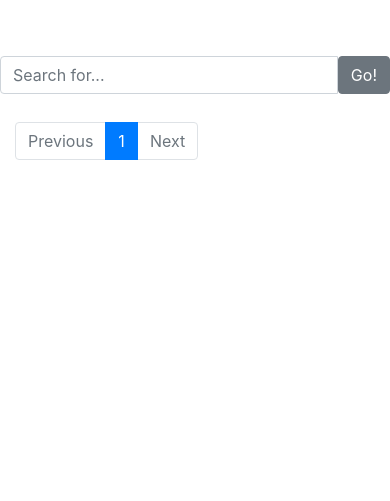
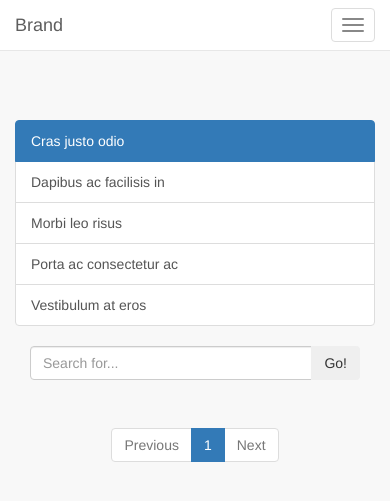
Before and after one commit to ilyeshammadi/bookslib, a Django app: page /books/ in a window 390 px wide. Shown: the top 501 px of the page. Run offline with Django 3.2, Linux system fonts and the light colour scheme; data that the repository does not hold is empty; parts of the project's set-up code (start-up, migrations or seed data) failed here and were passed over; some libraries are stand-ins or nearby versions.

Commit message:
style:	Migrate from Bootstrap 4 to Bootstrap 3

```diff
--- a/books_library/static/css/books/book_detail.css
+++ b/books_library/static/css/books/book_detail.css
@@ -24,6 +24,7 @@
 .share {
   display: flex;
   justify-content: center;
+  align-items: center;
 
   margin-top: 8px;
   margin-bottom: 18px;
@@ -44,3 +45,8 @@
 #image-wrapper {
   text-align: center;
 }
+
+.tags {
+  margin-top: 12px;
+  margin-bottom: 12px;
+}
--- a/books_library/static/css/books/index.css
+++ b/books_library/static/css/books/index.css
@@ -28,3 +28,7 @@
 .book-author > span {
   color: cornflowerblue;
 }
+
+.book-image-wrapper {
+  text-align: center;
+}
--- a/books_library/static/css/pages/home.css
+++ b/books_library/static/css/pages/home.css
@@ -1,5 +1,5 @@
 .cover-page {
-  height: calc(100vh - 54px);
+  height: 100vh;
   width: 100vw;
 
   display: flex;
@@ -19,6 +19,6 @@
 
 }
 
-.m-b-1 {
-  margin-bottom: 0 !important;
+.main-content {
+  margin-top: 0 !important;
 }
--- a/books_library/static/css/project.css
+++ b/books_library/static/css/project.css
@@ -36,3 +36,15 @@
 [hidden][style="display: block;"] {
   display: block !important;
 }
+
+.main-content {
+  margin-top: 120px;
+}
+
+body {
+  background-color: #f8f8f8;
+}
+
+.navbar-default {
+  background-color: white;
+}
--- a/books_library/templates/base.html
+++ b/books_library/templates/base.html
@@ -14,9 +14,9 @@
     <![endif]-->
 
     {% block css %}
-        <!-- Latest compiled and minified Bootstrap 4 Alpha 4 CSS -->
-        <link rel="stylesheet" href="https://maxcdn.bootstrapcdn.com/bootstrap/4.0.0-alpha.4/css/bootstrap.min.css"
-              integrity="sha384-2hfp1SzUoho7/TsGGGDaFdsuuDL0LX2hnUp6VkX3CUQ2K4K+xjboZdsXyp4oUHZj"
+        <!-- Latest compiled and minified CSS -->
+        <link rel="stylesheet" href="https://maxcdn.bootstrapcdn.com/bootstrap/3.3.7/css/bootstrap.min.css"
+              integrity="sha384-BVYiiSIFeK1dGmJRAkycuHAHRg32OmUcww7on3RYdg4Va+PmSTsz/K68vbdEjh4u"
               crossorigin="anonymous">
 
         <!-- Your stuff: Third-party CSS libraries go here -->
@@ -35,7 +35,7 @@
 
 {% include 'components/navbar.html' %}
 
-<div class="">
+<div class="main-content">
 
     {% if messages %}
         {% for message in messages %}
@@ -62,8 +62,9 @@
     <script src="https://cdnjs.cloudflare.com/ajax/libs/tether/1.3.7/js/tether.min.js"
             integrity="sha384-XTs3FgkjiBgo8qjEjBk0tGmf3wPrWtA6coPfQDfFEY8AnYJwjalXCiosYRBIBZX8"
             crossorigin="anonymous"></script>
-    <script src="https://maxcdn.bootstrapcdn.com/bootstrap/4.0.0-alpha.4/js/bootstrap.min.js"
-            integrity="sha384-VjEeINv9OSwtWFLAtmc4JCtEJXXBub00gtSnszmspDLCtC0I4z4nqz7rEFbIZLLU"
+    <!-- Latest compiled and minified JavaScript -->
+    <script src="https://maxcdn.bootstrapcdn.com/bootstrap/3.3.7/js/bootstrap.min.js"
+            integrity="sha384-Tc5IQib027qvyjSMfHjOMaLkfuWVxZxUPnCJA7l2mCWNIpG9mGCD8wGNIcPD7Txa"
             crossorigin="anonymous"></script>
 
     <!-- Your stuff: Third-party javascript libraries go here -->
--- a/books_library/templates/books/index.html
+++ b/books_library/templates/books/index.html
@@ -10,11 +10,26 @@
 {% block content %}
 
     <div class="container">
+        <div class="row">
+            <div class="col-sm-12 col-md-3">
+                <div class="list-group">
+                    <a href="#" class="list-group-item active">
+                        Cras justo odio
+                    </a>
+                    <a href="#" class="list-group-item">Dapibus ac facilisis in</a>
+                    <a href="#" class="list-group-item">Morbi leo risus</a>
+                    <a href="#" class="list-group-item">Porta ac consectetur ac</a>
+                    <a href="#" class="list-group-item">Vestibulum at eros</a>
+                </div>
+            </div>
+            <div class="col-sm-12 col-md-9">
+                <div class="container">
                     <!-- TODO: Complete the search feature-->
-
-        <form class="row">
+                    <div class="row">
+                        <div class="col-sm-12 col-md-10 col-lg-8 col-xl-8">
+                            <form>
                                 {% csrf_token %}
-            <div id="search-bar-container" class="col-sm-12 col-md-12 col-lg-8 col-xl-8">
+                                <div id="search-bar-container">
                                     <div class="input-group" id="search-bar">
                                         <input type="text" class="form-control" placeholder="Search for...">
                                         <span class="input-group-btn"><button class="btn btn-secondary"
@@ -22,13 +37,16 @@
                                     </div>
                                 </div>
                             </form>
+                        </div>
+
+                    </div>
 
 
                     <div class="row">
                         {% for book in books %}
-                <div class="col-sm-12 col-md-12 col-lg-8 col-xl-8">
-                    <div class="card row">
-                        <div class="col-sm-4 col-md-4">
+                            <div class="col-sm-12 col-md-10 col-lg-8 col-xl-8">
+                                <div class="thumbnail row">
+                                    <div class="col-sm-12 col-md-4 book-image-wrapper">
                                         <img class="book-image" src="{{ book.thumbnail.url }}" alt="{{ book.name }}"
                                              height="240">
                                     </div>
@@ -58,18 +76,29 @@
                             {% endif %}
 
                             {% for i in books.paginator.page_range %}
-                    <li {% if books.number == i %} class="page-item active" {% else %} class="page-item" {% endif %}><a
+                                <li {% if books.number == i %} class="page-item active" {% else %}
+                                                               class="page-item" {% endif %}><a
                                         class="page-link" href="?page={{ i }}">{{ i }}</a></li>
                             {% endfor %}
 
                             {% if books.has_next %}
-                    <li class="page-item"><a class="page-link" href="?page={{ books.next_page_number }}">Next</a></li>
+                                <li class="page-item"><a class="page-link"
+                                                         href="?page={{ books.next_page_number }}">Next</a></li>
                             {% else %}
                                 <li class="page-item disabled"><a class="page-link" href="">Next</a></li>
                             {% endif %}
                         </ul>
                     </nav>
                 </div>
+            </div>
+
+        </div>
+    </div>
+
+
+
+
+
 
 
 {% endblock %}
--- a/books_library/templates/components/navbar.html
+++ b/books_library/templates/components/navbar.html
@@ -1,16 +1,21 @@
 {% load staticfiles i18n %}
-<div class="m-b-1">
-    <nav class="navbar navbar-dark navbar-static-top bg-inverse">
-        <div class="container">
-            <a class="navbar-brand" href="/">Books Lib</a>
-            <button type="button" class="navbar-toggler hidden-sm-up pull-xs-right" data-toggle="collapse"
-                    data-target="#bs-navbar-collapse-1">
-                &#9776;
+<nav class="navbar navbar-default navbar-fixed-top">
+    <div class="container-fluid">
+        <!-- Brand and toggle get grouped for better mobile display -->
+        <div class="navbar-header">
+            <button type="button" class="navbar-toggle collapsed" data-toggle="collapse"
+                    data-target="#bs-example-navbar-collapse-1" aria-expanded="false">
+                <span class="sr-only">Toggle navigation</span>
+                <span class="icon-bar"></span>
+                <span class="icon-bar"></span>
+                <span class="icon-bar"></span>
             </button>
+            <a class="navbar-brand" href="{% url 'home' %}">Brand</a>
+        </div>
 
         <!-- Collect the nav links, forms, and other content for toggling -->
-            <div class="collapse navbar-toggleable-xs" id="bs-navbar-collapse-1">
-                <ul class="nav navbar-nav pull-xs-right">
+        <div class="collapse navbar-collapse" id="bs-example-navbar-collapse-1">
+            <ul class="nav navbar-nav navbar-right">
                 <li class="nav-item">
                     <a class="nav-link" href="{% url 'home' %}">Home</a>
                 </li>
@@ -39,7 +44,6 @@
                     </li>
                 {% endif %}
             </ul>
-            </div>
-        </div>
+        </div><!-- /.navbar-collapse -->
+    </div><!-- /.container-fluid -->
 </nav>
-</div>
```
Also changed, not shown: books_library/templates/account/base.html (+7 -5 lines), books_library/templates/books/book_detail.html (+16 -10 lines), books_library/templates/pages/home.html (line endings or trailing spaces). Lines whose indentation alone changed are shown as unchanged.
